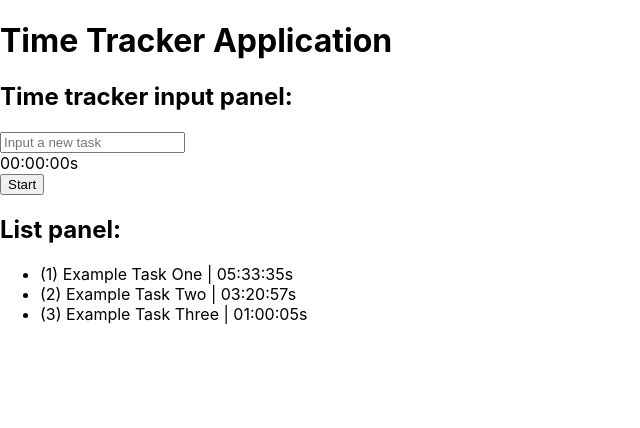
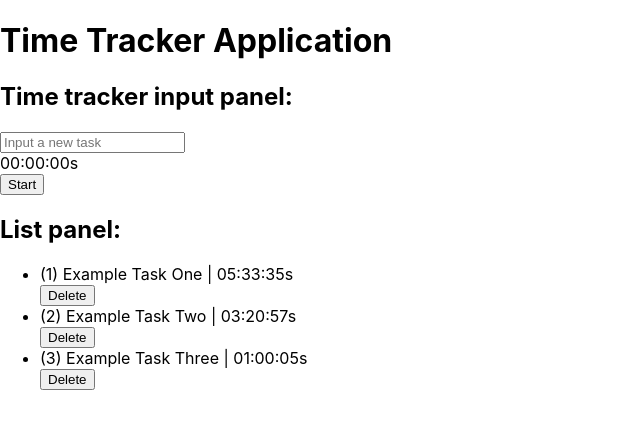
Before and after one commit to carlos-quintana/time-tracker, a React (Create React App) app: page / in a window 1280 px wide. Shown: the top 428 px of the page, without its empty margins (0-640 px from the left). Built offline with nearby package versions, Linux system fonts and the light colour scheme.

Commit message:
Implemented functionality to delete a task

```diff
--- a/src/components/App.js
+++ b/src/components/App.js
@@ -14,6 +14,12 @@ export default function App() {
     { id: 3, description: "Example Task Three", secondsCount: 3605 }];
   useEffect(() => setEntriesList(exampleTasks),[])
 
+  const deleteTask = id => {
+    const selectedTask = entriesList.filter(task => task.id === id);
+    console.log(selectedTask);
+    setEntriesList(entriesList.filter(task => task.id !== id));
+  }
+
   return (
     <>
       <h1>Time Tracker Application</h1>
@@ -21,7 +27,9 @@ export default function App() {
         entriesList={entriesList}
         setEntriesList={setEntriesList} />
       < ListPanel
-        entriesList={entriesList} />
+        entriesList={entriesList}
+        deleteTask={deleteTask}
+      />
     </>
   );
 }
--- a/src/components/ListItem.js
+++ b/src/components/ListItem.js
@@ -1,10 +1,15 @@
-export default function ListItem({ itemData }) {
+export default function ListItem({ itemData, deleteTask }) {
     const { id, description, secondsCount } = itemData;
     const timeToDisplay = formatToHoursMinutesSeconds(secondsCount);
     return (
-        <li>
-            {`(${id}) ${description} | ${timeToDisplay}`}
-        </li>
+        <div>
+            <li>
+                {`(${id}) ${description} | ${timeToDisplay}`}
+            </li>
+            <button onClick={() => deleteTask(id)}>
+                Delete
+            </button>
+        </div>
     );
 }
 
--- a/src/components/ListPanel.js
+++ b/src/components/ListPanel.js
@@ -1,13 +1,17 @@
 import ListItem from "./ListItem"
 
-export default function ListPanel({ entriesList }) {
+export default function ListPanel({ entriesList, deleteTask }) {
     console.log("Entries list", entriesList)
     return (
         <>
             <h2>List panel:</h2>
             <ul>
                 {entriesList.map((entry, index) =>
-                    <ListItem key={index} itemData= {entry}/>
+                    <ListItem
+                        key={index}
+                        itemData={entry}
+                        deleteTask={deleteTask}
+                    />
                 )}
             </ul>
         </>
```
